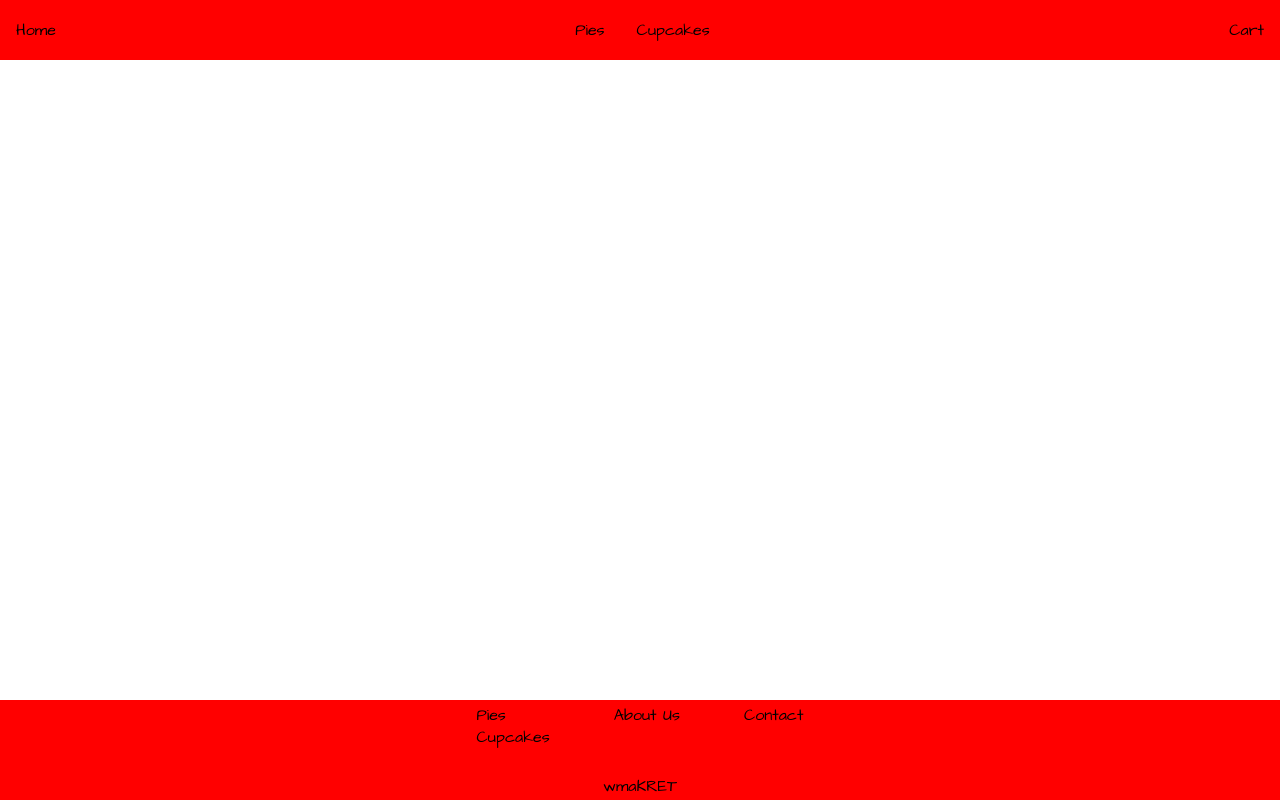
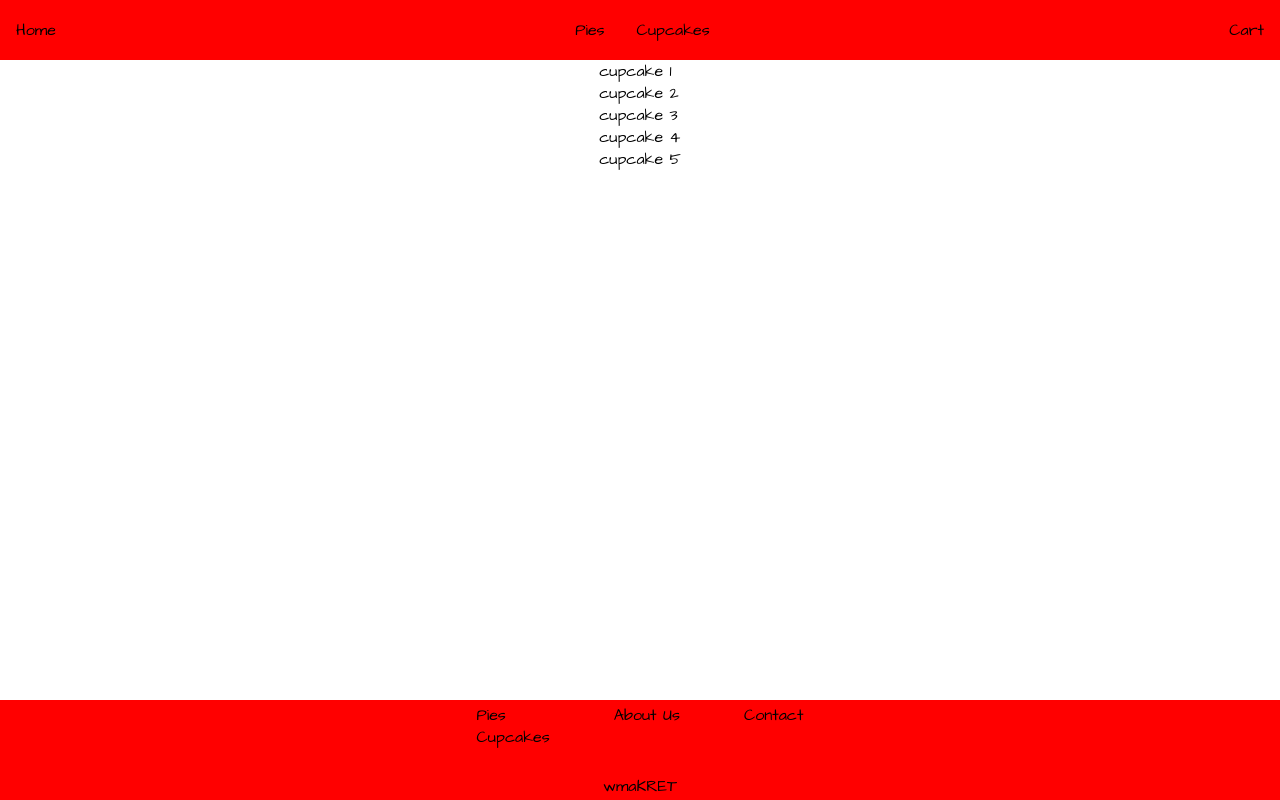
Before and after one commit to wmaKRET/my-pie-shop, a React (Create React App) app: page /cupcakes in a window 1280 px wide. Built offline with nearby package versions, Linux system fonts and the light colour scheme.

Commit message:
create bakeryItems state for database items, create Pies and Cupcakes pages

```diff
--- a/src/App.js
+++ b/src/App.js
@@ -4,6 +4,8 @@ import { Routes, Route } from "react-router-dom"
 import Header from "./components/Header"
 import Footer from "./components/Footer"
 import Main from "./pages/Main"
+import Pies from "./pages/Pies"
+import Cupcakes from "./pages/Cupcakes"
 import Cart from "./pages/Cart"
 
 import "./css/app.css"
@@ -15,6 +17,8 @@ function App() {
       <main className="container">
         <Routes>
           <Route path="/main" element={<Main />} />
+          <Route path="/pies" element={<Pies />} />
+          <Route path="/cupcakes" element={<Cupcakes />} />
           <Route path="/cart" element={<Cart />} />
         </Routes>
       </main>
--- a/src/Context.js
+++ b/src/Context.js
@@ -1,12 +1,21 @@
-import React from "react"
+import React, { useState, useEffect } from "react"
 
 const Context = React.createContext()
 
 function ContextProvider({ children }){
+    const [bakeryItems, setBakeryItems] = useState([])
+
+    useEffect(() => {
+        fetch('./data.JSON')
+            .then(res => res.json())
+            .then(data => setBakeryItems(data.data))
+            .catch(error => console.log(error))
+    }, [])
+
     return (
         <Context.Provider
             value={{
-
+                bakeryItems
             }}
         >
             {children}
--- a/src/components/Header.js
+++ b/src/components/Header.js
@@ -8,8 +8,8 @@ function Header(){
                 <Link to="/main" className="header__item-link">Home</Link>
             </div>
             <div className="header__item">
-                <p>Pies</p>
-                <p>Cupcakes</p>
+                <Link to="/pies" className="header__item-link">Pies</Link>
+                <Link to="/cupcakes" className="header__item-link">Cupcakes</Link>
             </div>
             <div className="header__item">
                 <Link to="/cart" className="header__item-link">Cart</Link>
--- /dev/null
+++ b/src/pages/Cupcakes.js
@@ -0,0 +1,21 @@
+import React, { useContext } from "react"
+
+import { Context } from "../Context"
+
+function Cupcakes(){
+    const { bakeryItems } = useContext(Context)
+
+    const cupcakeElements = bakeryItems
+            .filter(item => item.type === 'cupcake')
+            .map(item => (
+                <p key={item.id}>{item.name}</p>
+            ))
+
+    return (
+        <div>
+            {cupcakeElements}
+        </div>
+    )
+}
+
+export default Cupcakes
--- /dev/null
+++ b/src/pages/Pies.js
@@ -0,0 +1,21 @@
+import React, { useContext } from "react"
+
+import { Context } from "../Context"
+
+function Pies(){
+    const { bakeryItems } = useContext(Context)
+
+    const pieElements = bakeryItems
+            .filter(item => item.type === 'pie')
+            .map(item => (
+                <p key={item.id}>{item.name}</p>
+            ))
+
+    return (
+        <div>
+            {pieElements}
+        </div>
+    )
+}
+
+export default Pies
```
Also changed, not shown: public/data.JSON (renamed from src/data.JSON).
